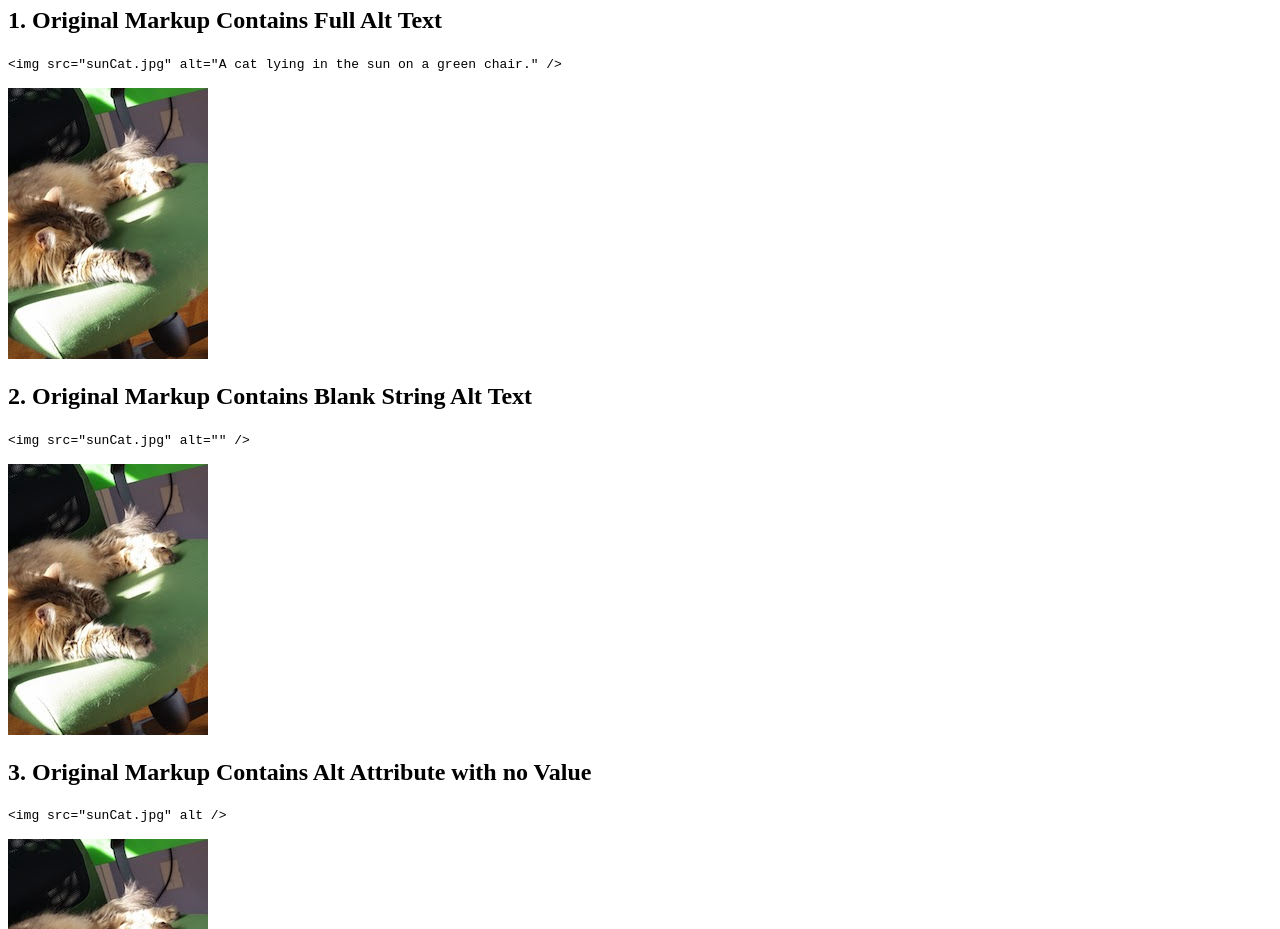
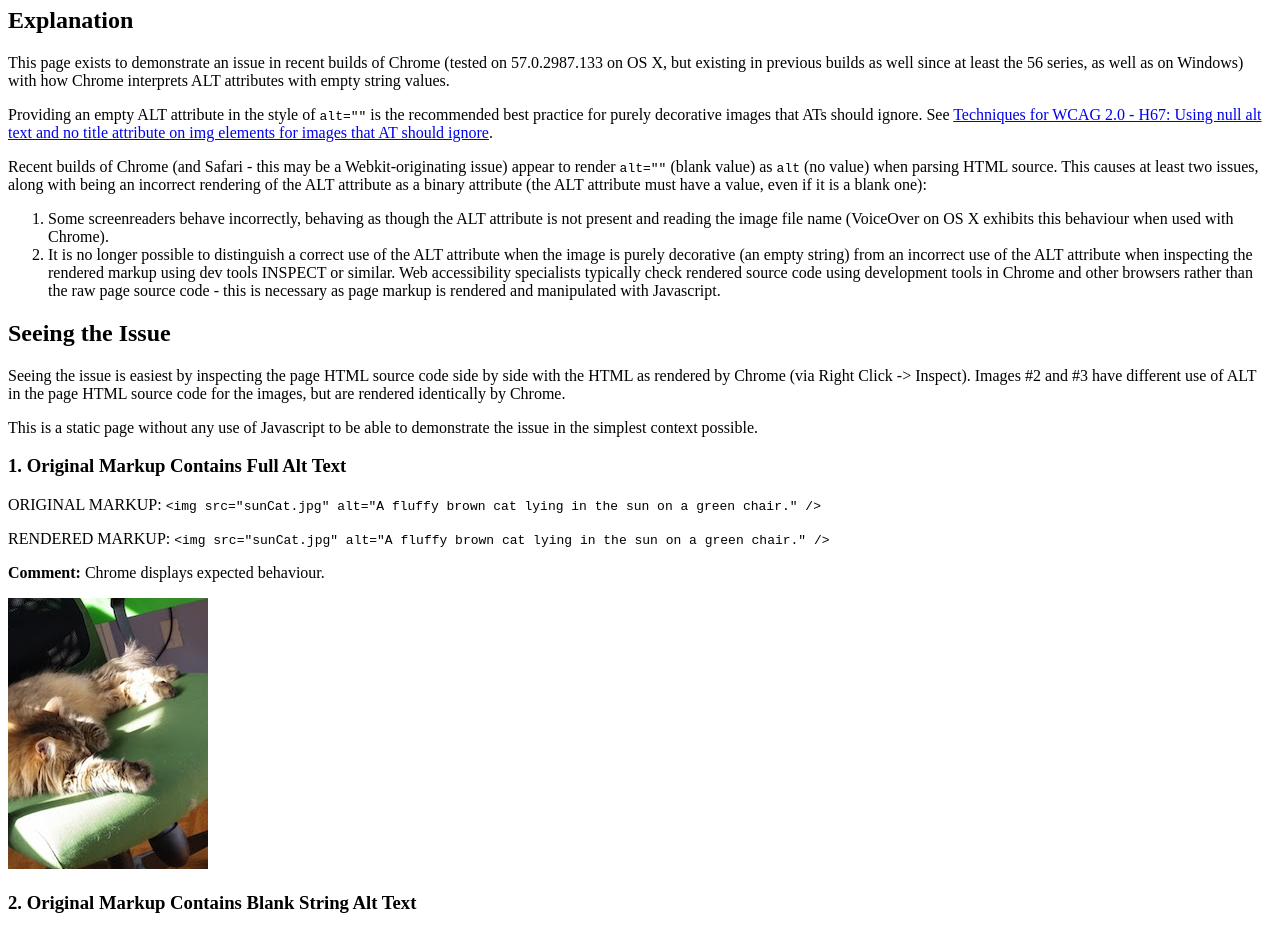
Before and after one commit to waharnum/chromiumAltReplication, a plain HTML site: page index.html in a window 1280 px wide. Shown: the part 73-1002 px from the top of the page. Drawn offline with Linux system fonts and the light colour scheme.

Commit message:
Add explanatory text.

```diff
--- a/index.html
+++ b/index.html
@@ -1,18 +1,57 @@
 <!DOCTYPE html>
-<html>
+<html lang="en">
 <head>
     <title>Replication of ALT attribute issues in Chrome</title>
 </head>
 <body>
-    <h1>Chromium Alt Text Replication Issue</h1>
-    <h2>1. Original Markup Contains Full Alt Text</h2>
-    <p><code>&lt;img src=&quot;sunCat.jpg&quot; alt=&quot;A cat lying in the sun on a green chair.&quot; /&gt;</code></p>
-    <img src="sunCat.jpg" alt="A cat lying in the sun on a green chair." />
-    <h2>2. Original Markup Contains Blank String Alt Text</h2>
-    <p><code>&lt;img src=&quot;sunCat.jpg&quot; alt=&quot;&quot; /&gt;</code></p>
+    <h1>Chrome Alt Attribute Null Text Issue - Replication Page</h1>
+    <h2>Explanation</h2>
+    <p>
+        This page exists to demonstrate an issue in recent builds of Chrome (tested on 57.0.2987.133 on OS X, but existing in previous builds as well since at least the 56 series, as well as on Windows) with how Chrome interprets ALT attributes with empty string values. </p>
+
+        <p>
+
+        Providing an empty ALT attribute in the style of <code>alt=&quot;&quot;</code> is the recommended best practice for purely decorative images that ATs should ignore. See <a href="https://www.w3.org/TR/WCAG20-TECHS/H67.html">Techniques for WCAG 2.0 - H67: Using null alt text and no title attribute on img elements for images that AT should ignore</a>.</p>
+
+        <p>
+        Recent builds of Chrome (and Safari - this may be a Webkit-originating issue) appear to render <code>alt=""</code> (blank value) as <code>alt</code> (no value) when parsing HTML source. This causes at least two issues, along with being an incorrect rendering of the ALT attribute as a binary attribute (the ALT attribute must have a value, even if it is a blank one):
+        <ol>
+            <li>
+                Some screenreaders behave incorrectly, behaving as though the ALT attribute is not present and reading the image file name (VoiceOver on OS X exhibits this behaviour when used with Chrome).
+            </li>
+            <li>
+                It is no longer possible to distinguish a correct use of the ALT attribute when the image is purely decorative (an empty string) from an incorrect use of the ALT attribute when inspecting the rendered markup using dev tools INSPECT or similar. Web accessibility specialists typically check rendered source code using development tools in Chrome and other browsers rather than the raw page source code - this is necessary as page markup is rendered and manipulated with Javascript.
+            </li>
+        </ol>
+        </p>
+<h2>Seeing the Issue</h2>
+<p>
+    Seeing the issue is easiest by inspecting the page HTML source code side by side with the HTML as rendered by Chrome (via Right Click -> Inspect). Images #2 and #3 have different use of ALT in the page HTML source code for the images, but are rendered identically by Chrome.
+</p>
+<p>
+    This is a static page without any use of Javascript to be able to demonstrate the issue in the simplest context possible.
+</p>
+
+    <h3>1. Original Markup Contains Full Alt Text</h3>
+    <p>ORIGINAL MARKUP: <code>&lt;img src=&quot;sunCat.jpg&quot; alt=&quot;A fluffy brown cat lying in the sun on a green chair.&quot; /&gt;</code></p>
+    <p>RENDERED MARKUP: <code>&lt;img src=&quot;sunCat.jpg&quot; alt=&quot;A fluffy brown cat lying in the sun on a green chair.&quot; /&gt;</code></p>
+    <p>
+    <strong>Comment:</strong> Chrome displays expected behaviour.
+    </p>
+    <img src="sunCat.jpg" alt="A fluffy brown cat lying in the sun on a green chair." />
+    <h3>2. Original Markup Contains Blank String Alt Text</h3>
+    <p>ORIGINAL MARKUP: <code>&lt;img src=&quot;sunCat.jpg&quot; alt=&quot;&quot; /&gt;</code></p>
+    <p>RENDERED MARKUP: <code>&lt;img src=&quot;sunCat.jpg&quot; alt /&gt;</code></p>
+    <p>
+    <strong>Comment:</strong> Chrome displays unexpected behaviour: it renders only an <code>alt</code> attribute with no corresponding value.
+    </p>
     <img src="sunCat.jpg" alt="" />
-    <h2>3. Original Markup Contains Alt Attribute with no Value</h2>
-    <p><code>&lt;img src=&quot;sunCat.jpg&quot; alt /&gt;</code></p>
+    <h3>3. Original Markup Contains Alt Attribute with no Value</h3>
+    <p>ORIGINAL MARKUP: <code>&lt;img src=&quot;sunCat.jpg&quot; alt /&gt;</code></p>
+    <p>RENDERED MARKUP: <code>&lt;img src=&quot;sunCat.jpg&quot; alt /&gt;</code></p>
+    <p>
+    <strong>Comment:</strong> Chrome displays expected behaviour here.
+    </p>
     <img src="sunCat.jpg" alt />
 </body>
 </html>
```
